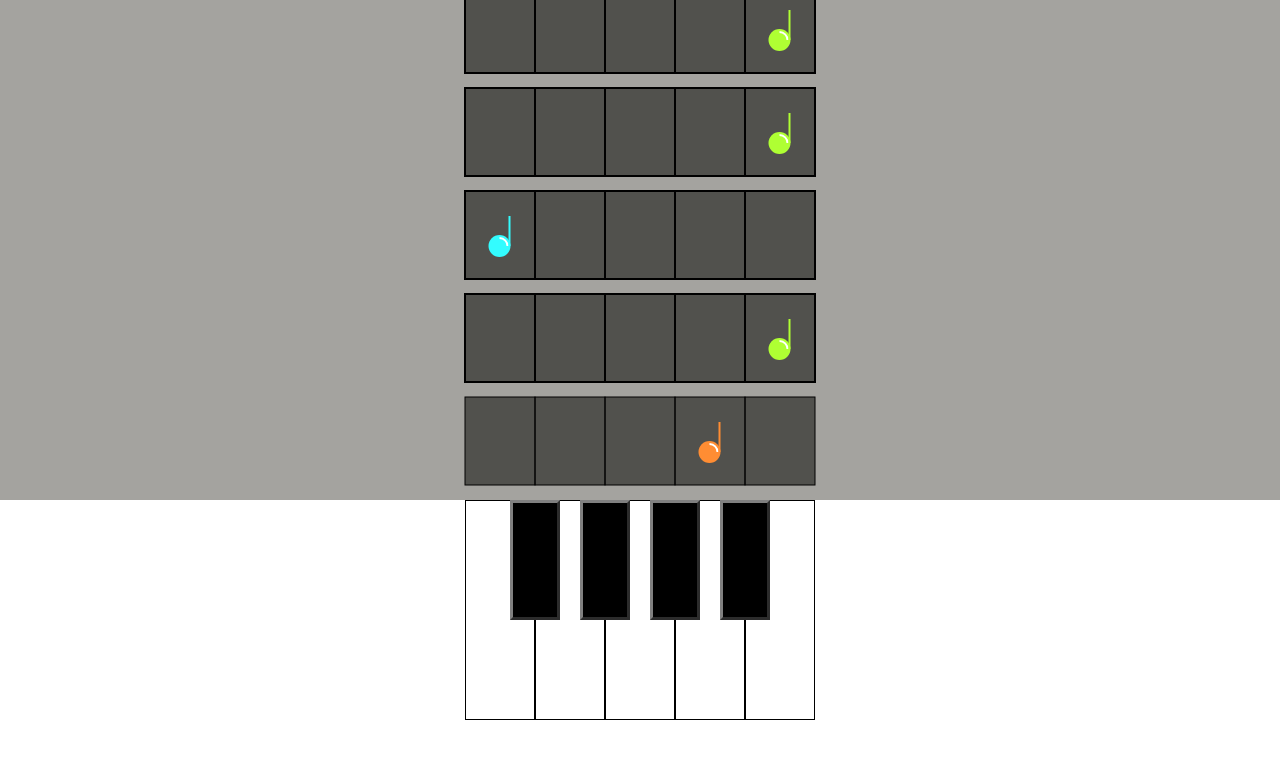
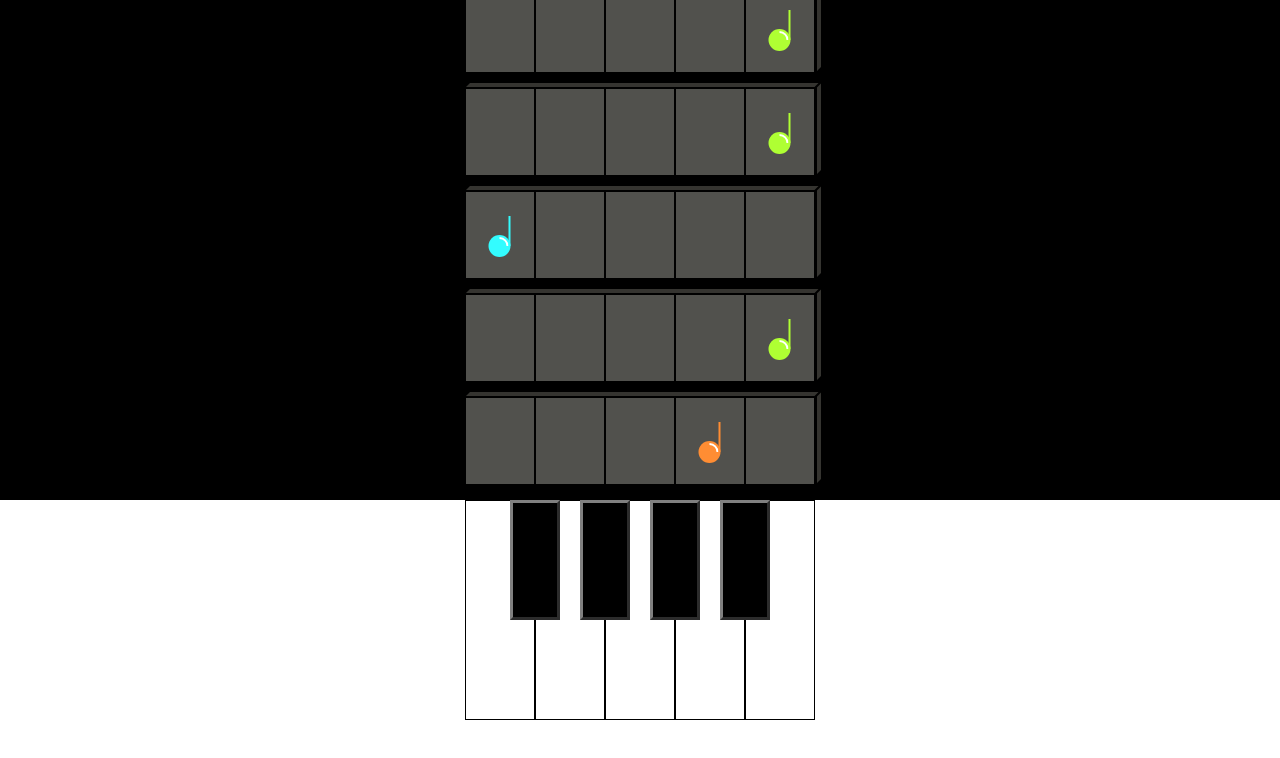
Before and after one commit to jared-greenberg/rapid_rhapsodies, a website built with webpack: page index.html in a window 1280 px wide. Built offline with nearby package versions, Linux system fonts and the light colour scheme; files whose address does not match are found by name.

Commit message:
Make the board look a little more 3d

```diff
--- a/src/index.js
+++ b/src/index.js
@@ -61,7 +61,7 @@ function draw(){
 
 }
 
-
+let paused = false;
 
 const makeMove = keysDown => {
   keysDown = parseInt(keysDown.join(""), 2);
@@ -73,7 +73,8 @@ const makeMove = keysDown => {
   }
   else {
     playError();
-
+    paused = true;
+    setTimeout( () => paused = false, 3000)
     console.log('play fail sound');
     console.log('load next sound')
   }
@@ -87,6 +88,7 @@ let keysDown = [0, 0, 0, 0, 0];
 
 
 document.addEventListener('keydown', (e) => {
+  if (paused) return;
   const idx = keys[e.key]
   if (idx === undefined || keysDown[idx] === 1) return;
   keysDown[idx] = 1;
--- a/src/scripts/move.js
+++ b/src/scripts/move.js
@@ -26,16 +26,51 @@ class Move {
 
   drawRow(y){
     this.ctx.beginPath();
-    this.ctx.save();
     this.ctx.fillStyle = "#51514D";
     this.ctx.strokeStyle = "black";
+    this.ctx.lineWidth = 2;
     this.ctx.fillRect(75, y, 350, 88);
     this.ctx.strokeRect(75, y, 70, 88);
     this.ctx.strokeRect(145, y, 70, 88);
     this.ctx.strokeRect(215, y, 70, 88);
     this.ctx.strokeRect(285, y, 70, 88);
     this.ctx.strokeRect(355, y, 70, 88);
-    this.ctx.restore();
+    this.ctx.closePath();
+
+    this.ctx.save();
+    this.ctx.lineWidth = 4;
+    this.ctx.moveTo(76, y-3);
+    this.ctx.lineTo(429, y-3);
+    this.ctx.lineTo(429, y + 88)
+    this.ctx.strokeStyle = '#353430';
+    this.ctx.stroke();
+    this.ctx.closePath();
+
+    this.ctx.beginPath();
+    this.ctx.lineWidth = 2;
+    this.ctx.strokeStyle = "black";
+    this.ctx.moveTo(425, y);
+    this.ctx.lineTo(431, y-6);
+    this.ctx.closePath();
+    this.ctx.stroke();
+
+    this.ctx.beginPath();
+    this.ctx.fillStyle = "black";
+    this.ctx.moveTo(75, y);
+    this.ctx.lineTo(81, y-6);
+    this.ctx.lineTo(75, y-6);
+    this.ctx.fill();
+    this.ctx.closePath();
+
+
+    this.ctx.beginPath();
+    this.ctx.moveTo(425, y+88);
+    this.ctx.lineTo(431, y+82);
+    this.ctx.lineTo(431, y+88);
+    this.ctx.fill();
+      this.ctx.restore();
+
+
     this.drawMusicNotes(y);
   }
 
@@ -56,11 +91,11 @@ class Move {
       if (slot === 1) {
         const startX = i * 70 + 109.5;
         const startY = y + 55
+        this.ctx.beginPath();
         this.ctx.arc(startX, startY, 11, 0, Math.PI * 2);
         this.ctx.fillStyle = colors[i];
         this.ctx.fill();
         this.ctx.beginPath();
-        this.ctx.lineWidth = 2;
         this.ctx.strokeStyle = "white";
         this.ctx.arc(startX, startY, 8, 3 * Math.PI / 2, 0);
         this.ctx.stroke();
--- a/src/styles/index.scss
+++ b/src/styles/index.scss
@@ -7,7 +7,7 @@
     .canvas-wrapper{
       display: flex;
       justify-content: center;
-      background: #A4A39F;
+      background: black;
     }
 
      #piano-keys {
```
